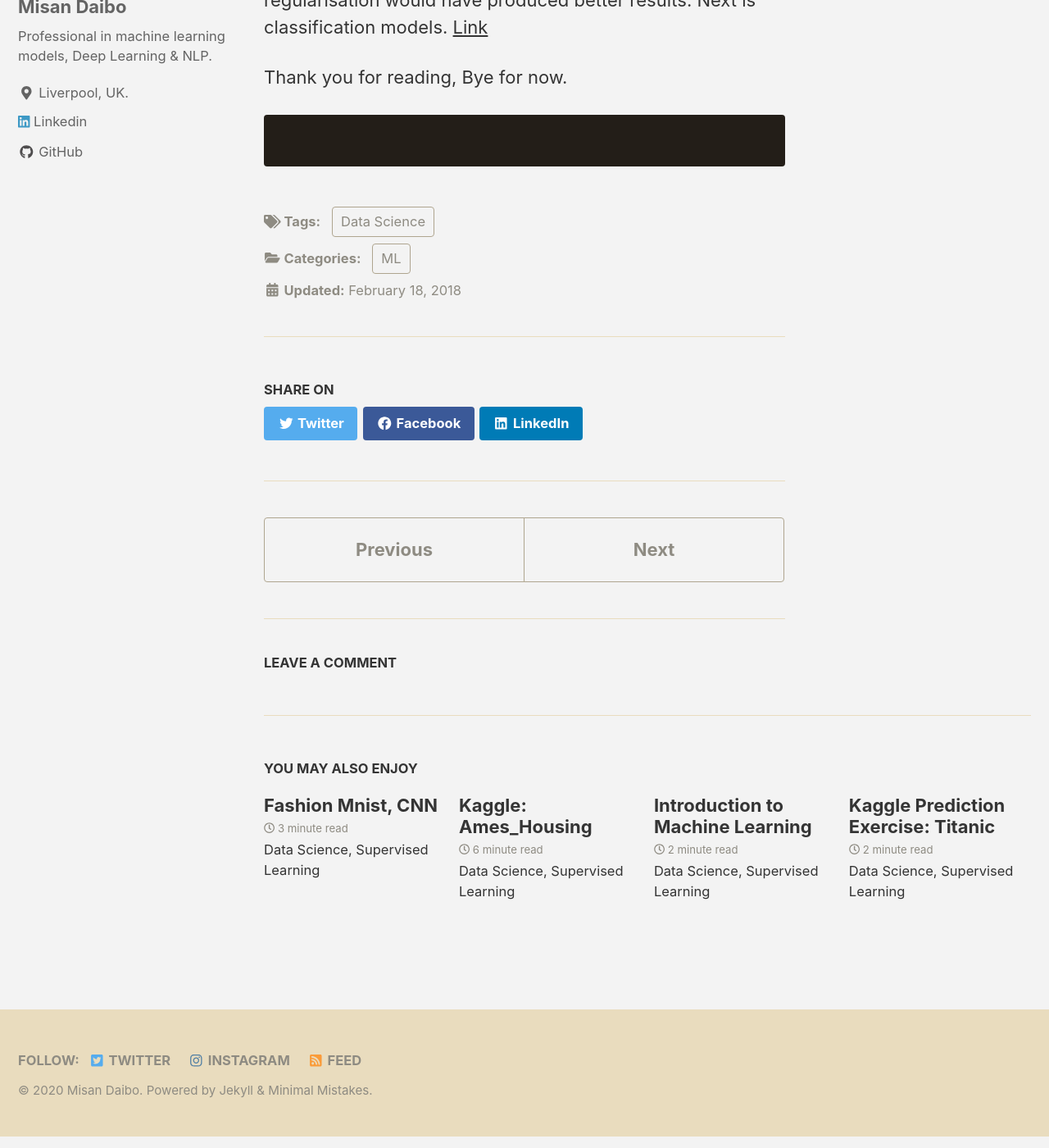
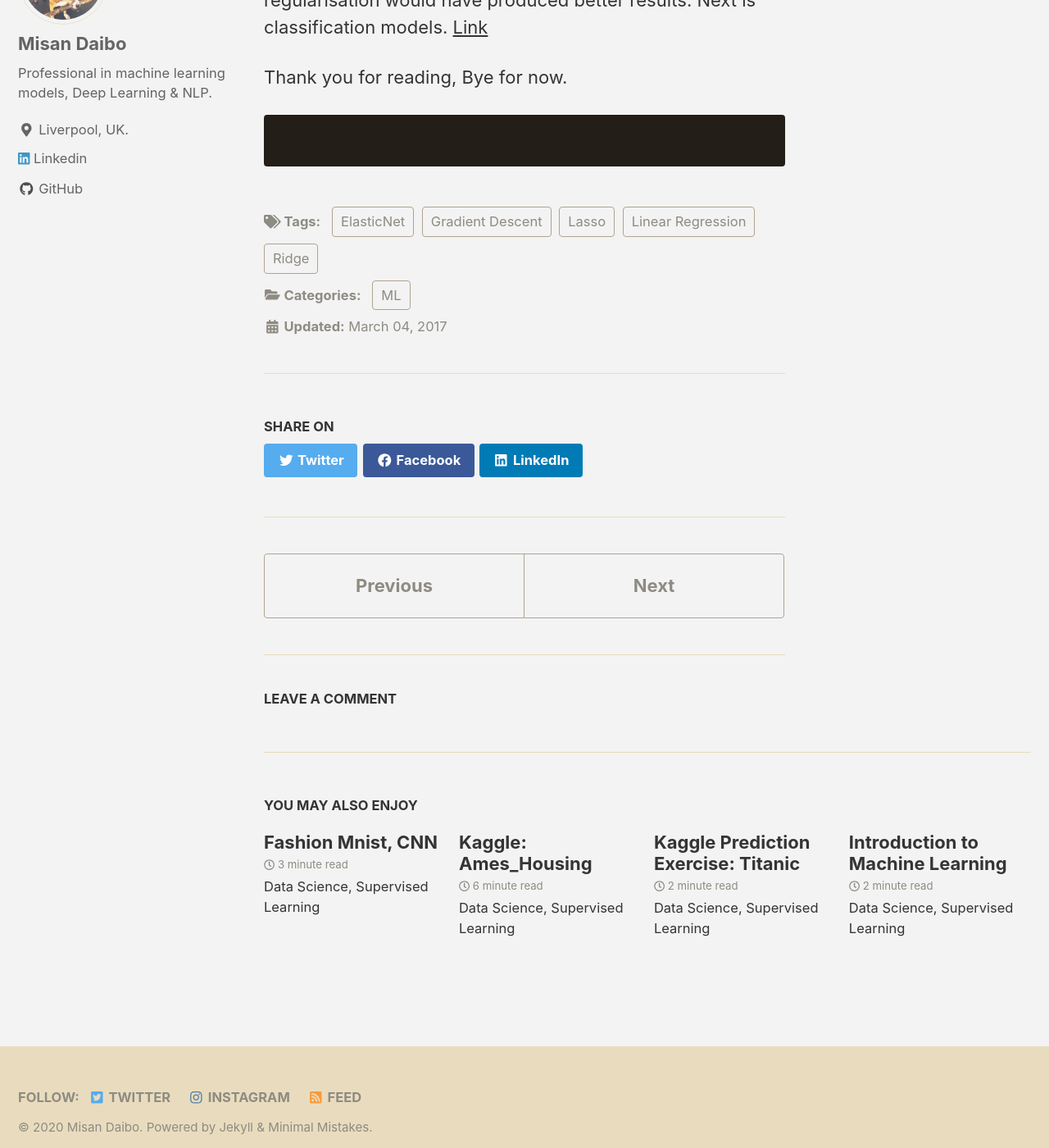
Before and after one commit to Meesaan/enigma.github.io, a Jekyll site: the page built from _posts/2017-03-04-linear-regression.md, in a window 1280 px wide and 1400 px high, scrolled down 31141 px. Shown: the whole window at 82% size. Built offline with Jekyll 4.4.1, drawn with Linux system fonts in a browser that asks for light colours; cached includes are drawn as plain includes; nearby versions of some CDN libraries; comment, search, counter and statistics services are not loaded.

Commit message:
linear_reg update

```diff
--- a/_posts/2017-03-04-linear-regression.md
+++ b/_posts/2017-03-04-linear-regression.md
@@ -1,11 +1,11 @@
 ---
 title: "Linear Regression Models: Diamonds Dataset."
 category: ML
-tags: [Data Science]
-date: 2018-02-18
+tags: [Linear Regression, Gradient Descent, Ridge, Lasso, ElasticNet]
+date: 2017-03-04
 header:
   image: "/images/lr1.jpg"
-excerpt: "Data Science, Supervised Learning"
+excerpt: "Supervised Learning"
 ---
 
 ### 1. Introduction
```
Also changed, not shown: _posts/2017-02-18-machine-learning-intro.md (+2 -2 lines), _posts/2017-03-25-iris.md (renamed from _posts/2015-02-18-iris.md, +2 -1 lines), images/cls.png (added).
